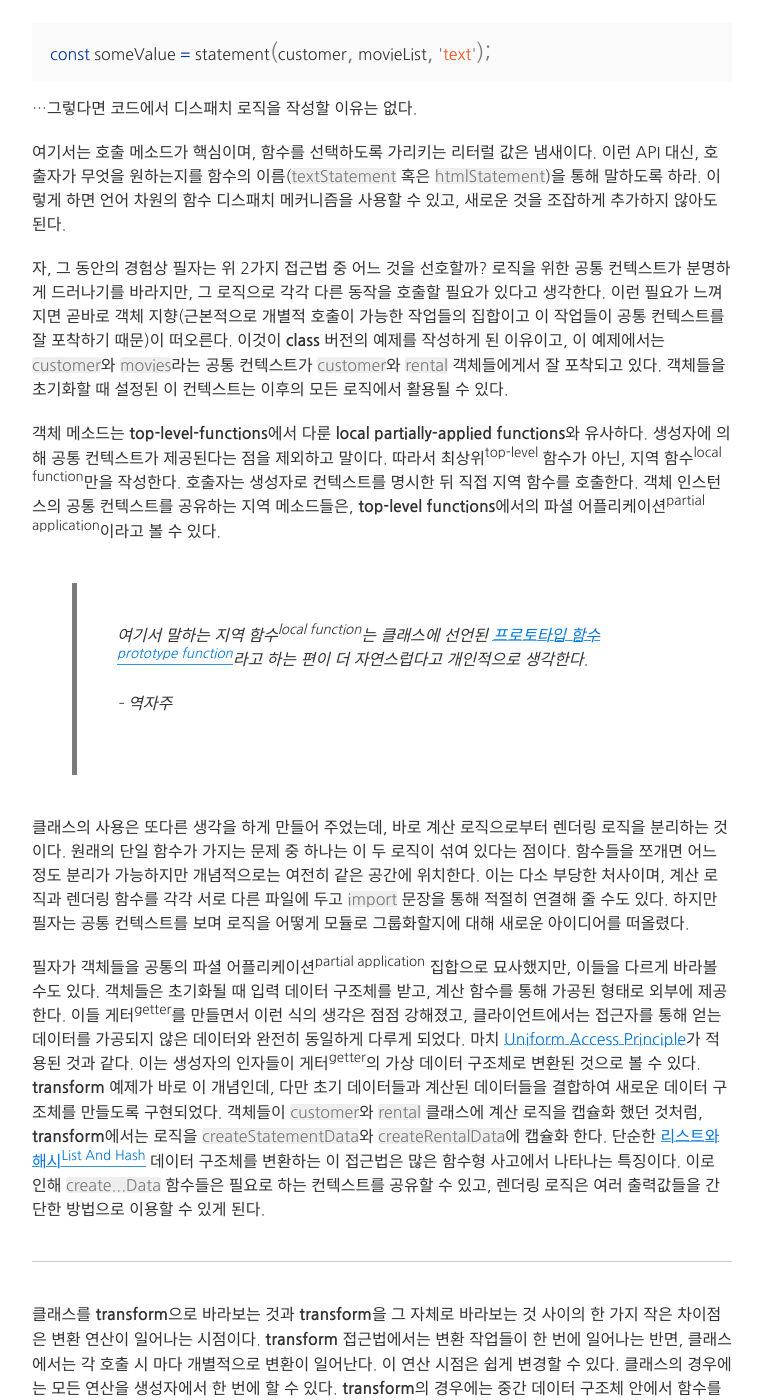
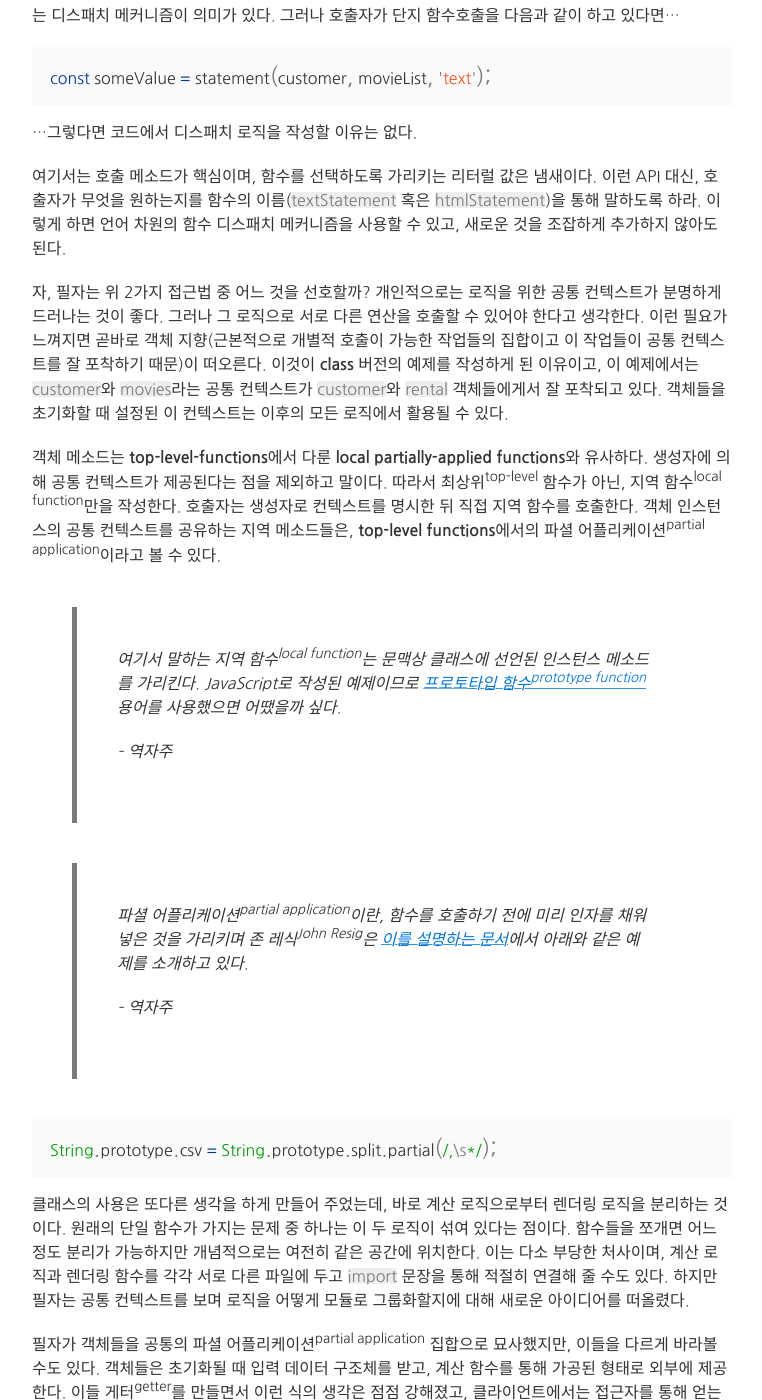
Before and after one commit to codehumane/codehumane.github.io, a Jekyll site: the page built from _posts/2017-01-14-Martin-Fowler-Refactoring-a-JavaScript-video-store-부분-번역.md, in a window 1280 px wide and 1400 px high, scrolled down 4194 px. Shown: the whole window, without its empty margins (258-1020 px from the left). Built offline with Jekyll 4.4.1, drawn with Linux system fonts in a browser that asks for light colours; some of the changed text lies outside the part shown.

Commit message:
'refactoring a javascript video store' post re-refined.

````diff
--- a/_posts/2017-01-14-Martin-Fowler-Refactoring-a-JavaScript-video-store-부분-번역.md
+++ b/_posts/2017-01-14-Martin-Fowler-Refactoring-a-JavaScript-video-store-부분-번역.md
@@ -78,11 +78,11 @@
 
 개념적으로 간단했던 **top-level-functions** 예제를 시작으로 각각의 접근법들을 비교해 보자. **top-level-functions**가 간단한 이유는 코드가 순수한 함수들로 이루어져 있고, 각각은 코드 어디에서나 호출될 수 있기 때문이다. 사용하기도 쉽고 테스트하기도 쉽다(테스트 케이스나 REPL을 통해 개별 함수들을 쉽게 테스트할 수 있다).
 
-> 여기서 **top-level-functions**이란, 각 함수들이 서로에게 속하지 않고 독립적으로 선언되어 있음을 가리킨다.
+> 여기서 **top-level-functions**이란, 각 함수들이 서로에게 속하지 않고 독립적으로 선언되어 있음을 가리킨다. 누구에게도 속하지 않으므로 최상위 레벨로 함수들이 선언되어 있다.
 >
 >  -- 역자주
 
-**top-level-functions**의 단점은 반복적으로 파라미터를 넘겨야 하는 일이 많다는 점이다. `movies` 데이터 구조체를 모든 함수들이 넘겨 받아야 하고, `customer`를 넘겨 받아야 하는 함수들도 꽤 있다. 반복적인 작성을 걱정하는 것이 아니다. 반복적인 읽기를 걱정하는 것이다. 파라미터를 읽을 때 마다 이것이 무엇인지 이해해야 하고 값의 변경도 추적해야 한다. `customer`와 `movies` 데이터를 공통된 컨텍스트로 가지는 함수들이 있지만, **top-level-functions**에서는 이러한 컨텍스트가 분명하게 드러나지 않는 것도 문제이다. 코드를 읽을 때 이를 추론하고 어떻게 실행될지 마음속으로 그려볼 수 있긴 하다. 그러나 개인적으로는 명시적인 것을 선호하는 편이다.
+**top-level-functions**의 단점은 반복적으로 파라미터를 넘겨야 하는 일이 많다는 점이다. `movies` 데이터 구조체를 모든 함수들이 넘겨 받아야 하고, `customer`를 넘겨 받아야 하는 함수들도 꽤 있다. 반복적인 작성을 걱정하는 것이 아니다. 반복적인 읽기를 걱정하는 것이다. 파라미터를 읽을 때 마다 이것이 무엇인지 이해해야 하고 값의 변경도 추적해야 한다. `customer`와 `movies` 데이터를 공통된 컨텍스트로 가지는 함수들이 있지만, **top-level-functions**에서는 이러한 컨텍스트가 분명하게 드러나지 않는 것도 문제이다. 코드를 읽을 때 이를 추론하고 어떻게 실행될지 마음속으로 그려볼 수 있긴 하다. 그러나 개인적으로는 가능한 명시적인 것을 선호한다.
 
 컨텍스트가 커질 수록 이 요소는 더욱 중요해진다. 여기서는 단지 2개의 데이터 항목뿐이지만, 얼마든지 더 많은 데이터가 있는 경우를 만날 수 있다. **top-level-functions**은 모든 호출이 많은 파라미터를 가지게 했고 이는 결국 이해를 더디게 만들었다. 간혹 모든 파라미터들을 하나의 컨텍스트 파라미터(여러 함수들을 위해 모든 컨텍스트를 담는)로 묶는 실수를 범하기도 하는데, 이는 함수들이 하는 일을 모호하게 만들 뿐이다. **local partially-applied functions**을 사용하여 이런 고통들을 줄일 수는 있지만 클라이언트 코드에 일정량의 중복(부가적인 함수들을 선언해야 하는)을 안겨주게 된다.
 
@@ -110,13 +110,21 @@
 
 여기서는 호출 메소드가 핵심이며, 함수를 선택하도록 가리키는 리터럴 값은 냄새이다. 이런 API 대신, 호출자가 무엇을 원하는지를 함수의 이름(`textStatement` 혹은 `htmlStatement`)을 통해 말하도록 하라. 이렇게 하면 언어 차원의 함수 디스패치 메커니즘을 사용할 수 있고, 새로운 것을 조잡하게 추가하지 않아도 된다.
 
-자, 그 동안의 경험상 필자는 위 2가지 접근법 중 어느 것을 선호할까? 로직을 위한 공통 컨텍스트가 분명하게 드러나기를 바라지만, 그 로직으로 각각 다른 동작을 호출할 필요가 있다고 생각한다. 이런 필요가 느껴지면 곧바로 객체 지향(근본적으로 개별적 호출이 가능한 작업들의 집합이고 이 작업들이 공통 컨텍스트를 잘 포착하기 때문)이 떠오른다. 이것이 **class** 버전의 예제를 작성하게 된 이유이고, 이 예제에서는 `customer`와 `movies`라는 공통 컨텍스트가 `customer`와 `rental` 객체들에게서 잘 포착되고 있다. 객체들을 초기화할 때 설정된 이 컨텍스트는 이후의 모든 로직에서 활용될 수 있다.
+자, 필자는 위 2가지 접근법 중 어느 것을 선호할까? 개인적으로는 로직을 위한 공통 컨텍스트가 분명하게 드러나는 것이 좋다. 그러나 그 로직으로 서로 다른 연산을 호출할 수 있어야 한다고 생각한다. 이런 필요가 느껴지면 곧바로 객체 지향(근본적으로 개별적 호출이 가능한 작업들의 집합이고 이 작업들이 공통 컨텍스트를 잘 포착하기 때문)이 떠오른다. 이것이 **class** 버전의 예제를 작성하게 된 이유이고, 이 예제에서는 `customer`와 `movies`라는 공통 컨텍스트가 `customer`와 `rental` 객체들에게서 잘 포착되고 있다. 객체들을 초기화할 때 설정된 이 컨텍스트는 이후의 모든 로직에서 활용될 수 있다.
 
 객체 메소드는 **top-level-functions**에서 다룬 **local partially-applied functions**와 유사하다. 생성자에 의해 공통 컨텍스트가 제공된다는 점을 제외하고 말이다. 따라서 최상위<sup>top-level</sup> 함수가 아닌, 지역 함수<sup>local function</sup>만을 작성한다. 호출자는 생성자로 컨텍스트를 명시한 뒤 직접 지역 함수를 호출한다. 객체 인스턴스의 공통 컨텍스트를 공유하는 지역 메소드들은, **top-level functions**에서의 파셜 어플리케이션<sup>partial application</sup>이라고 볼 수 있다.
 
-> 여기서 말하는 지역 함수<sup>local function</sup>는 클래스에 선언된 [프로토타입 함수<sup>prototype function</sup>](https://developer.mozilla.org/en-US/docs/Web/JavaScript/Reference/Classes)라고 하는 편이 더 자연스럽다고 개인적으로 생각한다.
+> 여기서 말하는 지역 함수<sup>local function</sup>는 문맥상 클래스에 선언된 인스턴스 메소드를 가리킨다. JavaScript로 작성된 예제이므로 [프로토타입 함수<sup>prototype function</sup>](https://developer.mozilla.org/en-US/docs/Web/JavaScript/Reference/Classes) 용어를 사용했으면 어땠을까 싶다.
 >
 > -- 역자주
+
+> 파셜 어플리케이션<sup>partial application</sup>이란, 함수를 호출하기 전에 미리 인자를 채워넣은 것을 가리키며 존 레식<sup>John Resig</sup>은 [이를 설명하는 문서](http://ejohn.org/blog/partial-functions-in-javascript/)에서 아래와 같은 예제를 소개하고 있다.
+>
+> -- 역자주
+
+```javascript
+String.prototype.csv = String.prototype.split.partial(/,\s*/);
+```
 
 클래스의 사용은 또다른 생각을 하게 만들어 주었는데, 바로 계산 로직으로부터 렌더링 로직을 분리하는 것이다. 원래의 단일 함수가 가지는 문제 중 하나는 이 두 로직이 섞여 있다는 점이다. 함수들을 쪼개면 어느 정도 분리가 가능하지만 개념적으로는 여전히 같은 공간에 위치한다. 이는 다소 부당한 처사이며, 계산 로직과 렌더링 함수를 각각 서로 다른 파일에 두고 `import` 문장을 통해 적절히 연결해 줄 수도 있다. 하지만 필자는 공통 컨텍스트를 보며 로직을 어떻게 모듈로 그룹화할지에 대해 새로운 아이디어를 떠올렸다.
 
````
Also changed, not shown: other parts of _posts/2017-01-14-Martin-Fowler-Refactoring-a-JavaScript-video-store-부분-번역.md (+2 -2 lines).
